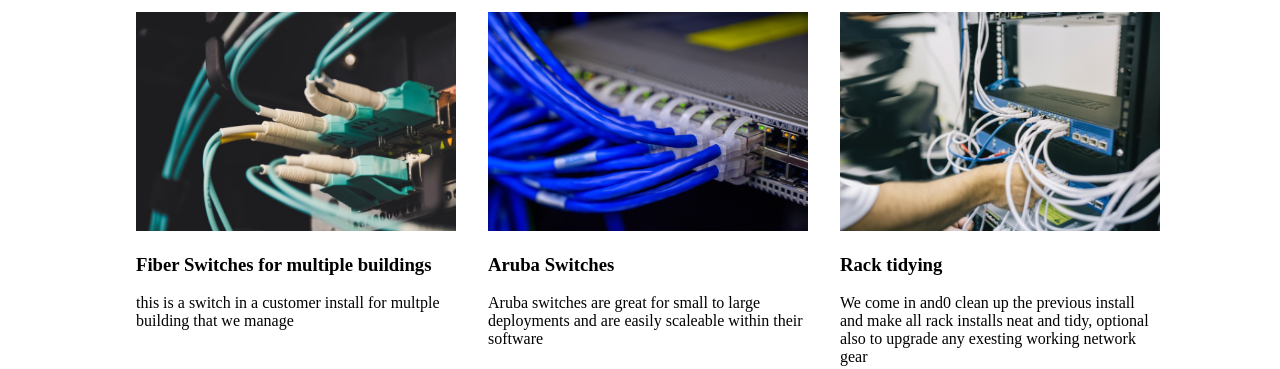
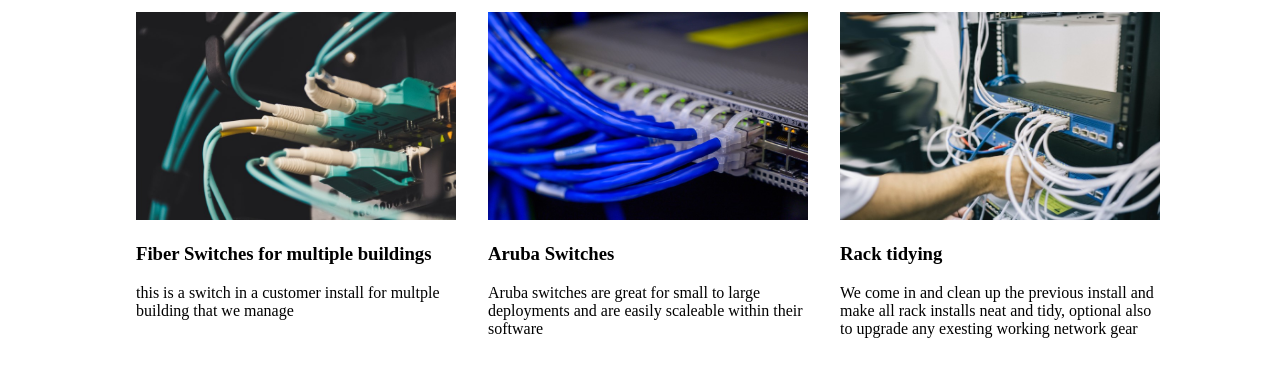
Before and after one commit to Harrison006/TafeAt4Website, a plain HTML site: page html/gallery.html in a window 1280 px wide. Shown: the part 262-631 px from the top of the page. Drawn offline with Linux system fonts and the light colour scheme.

Commit message:
Update gallery.html

```diff
--- a/html/gallery.html
+++ b/html/gallery.html
@@ -54,7 +54,7 @@
                     Rack tidying
                 </h3>
                 <p>
-                    We come in and0 clean up the previous install and make all rack installs neat and tidy, optional also to upgrade any exesting working network gear
+                    We come in and clean up the previous install and make all rack installs neat and tidy, optional also to upgrade any exesting working network gear
                 </p>
 			</article>
     </section>
```
